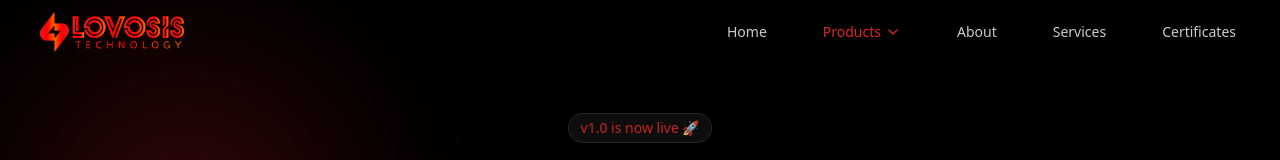
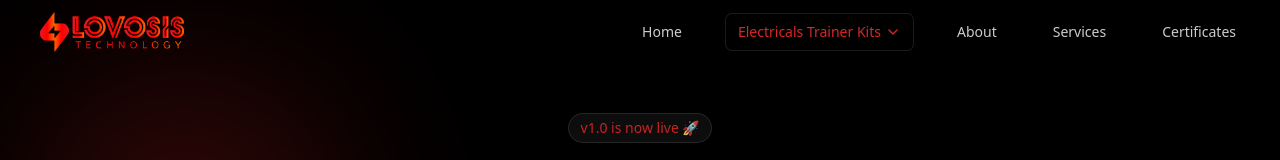
Before and after one commit to adeebjamil/LOVOSIS-electricaltrainerkits, a Next.js app: page / in a window 1280 px wide. Shown: the top 160 px of the page. Built offline with nearby package versions, Linux system fonts and the light colour scheme.

Commit message:
Update Navbar: Rename 'Products' to 'Electricals Trainer Kits' and add subtle border

```diff
--- a/src/components/Navbar.tsx
+++ b/src/components/Navbar.tsx
@@ -48,8 +48,8 @@ export default function Navbar() {
                 Home
               </Link>
               <div className="relative group">
-                <button className="flex items-center gap-1 text-primary font-medium hover:text-primary/80 transition-all duration-200 px-3 py-2 rounded-md text-sm">
-                  Products <ChevronDown size={16} />
+                <button className="flex items-center gap-1 text-primary font-medium hover:text-primary/80 transition-all duration-200 px-3 py-2 rounded-md text-sm ring-1 ring-white/10 hover:ring-white/20">
+                  Electricals Trainer Kits <ChevronDown size={16} />
                 </button>
               </div>
               {['About', 'Services', 'Certificates'].map((item) => (
@@ -86,7 +86,7 @@ export default function Navbar() {
             Home
           </Link>
           <button className="w-full text-left flex items-center justify-between text-primary font-medium hover:bg-white/5 px-3 py-3 rounded-md text-base transition-colors">
-            Products <ChevronDown size={16} />
+            Electricals Trainer Kits <ChevronDown size={16} />
           </button>
           {['About', 'Services', 'Certificates'].map((item) => (
             <Link
```
